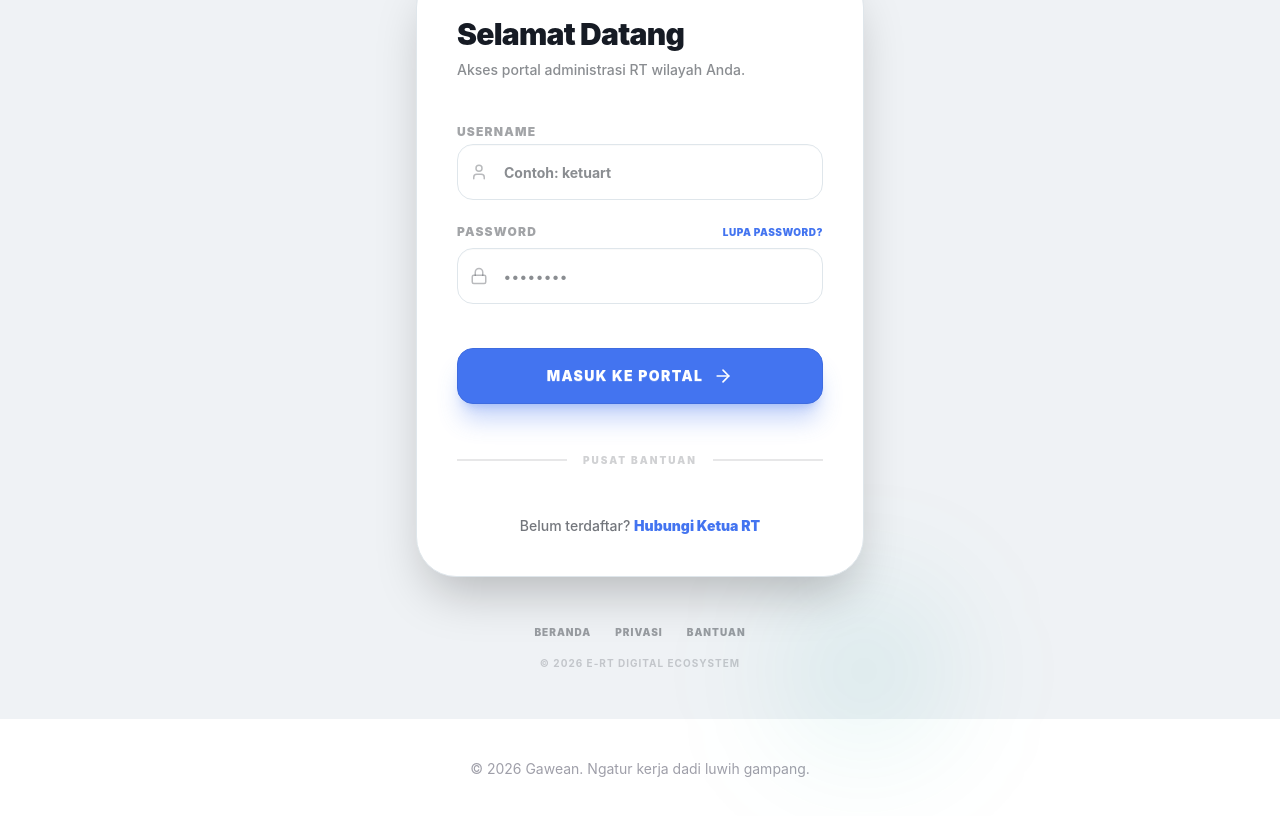
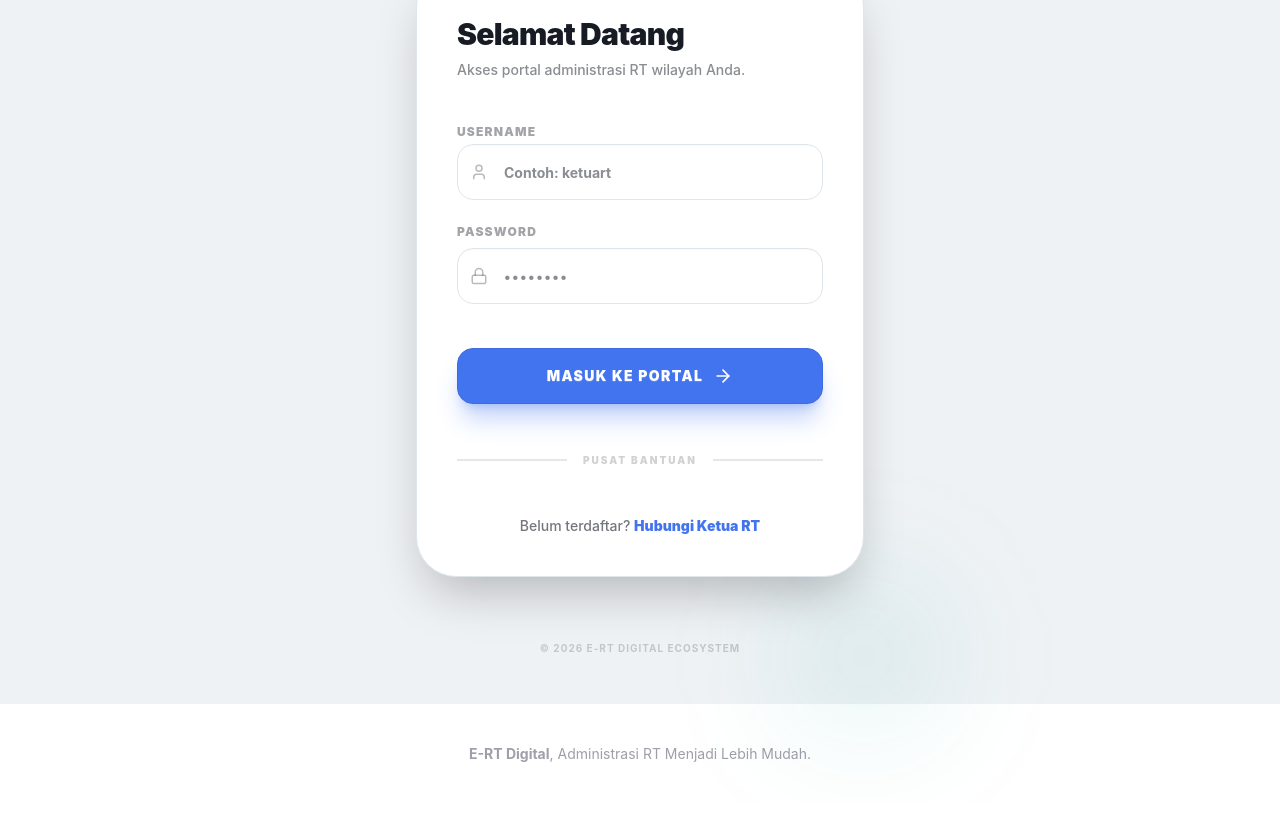
Before and after one commit to dedybayu/administrasi-rt-fe, a React (Vite) app: page /login in a window 1280 px wide. Shown: the part 336-1152 px from the top of the page. Built offline with nearby package versions, Linux system fonts and the light colour scheme; no server answers.

Commit message:
update: footer

```diff
--- a/src/components/Footer.tsx
+++ b/src/components/Footer.tsx
@@ -3,7 +3,7 @@ export default function Footer() {
     <footer className="text-zinc-400">
       <div className="max-w-7xl mx-auto px-6 py-10 text-center">
         <p className="text-sm">
-          © 2026 Gawean. Ngatur kerja dadi luwih gampang.
+          <b>E-RT Digital</b>, Administrasi RT Menjadi Lebih Mudah.
         </p>
       </div>
     </footer>
--- a/src/pages/login_page/Login.tsx
+++ b/src/pages/login_page/Login.tsx
@@ -98,7 +98,6 @@ export default function Login() {
                   <label className="label py-1">
                     <span className="label-text font-black text-xs uppercase tracking-widest text-base-content/40">Password</span>
                   </label>
-                  <a href="#" className="text-[10px] font-black uppercase tracking-wider text-primary hover:underline">Lupa Password?</a>
                 </div>
                 <label className="input input-bordered h-14 rounded-2xl flex items-center gap-4 w-full border-base-300 focus-within:border-primary transition-all">
                   <Lock size={20} className="text-base-content/30" />
@@ -139,12 +138,8 @@ export default function Login() {
         </div>
 
         {/* Footer info */}
-        <div className="flex flex-col items-center gap-4 mt-12">
-          <div className="flex gap-6">
-            <a href="/" className="text-[10px] font-black uppercase tracking-widest text-base-content/40 hover:text-primary transition-colors">Beranda</a>
-            <a href="#" className="text-[10px] font-black uppercase tracking-widest text-base-content/40 hover:text-primary transition-colors">Privasi</a>
-            <a href="#" className="text-[10px] font-black uppercase tracking-widest text-base-content/40 hover:text-primary transition-colors">Bantuan</a>
-          </div>
+        <div className="flex flex-col items-center gap-4 mt-16">
+
           <p className="text-base-content/20 text-[10px] font-bold uppercase tracking-widest">
             © 2026 E-RT Digital Ecosystem
           </p>
```
